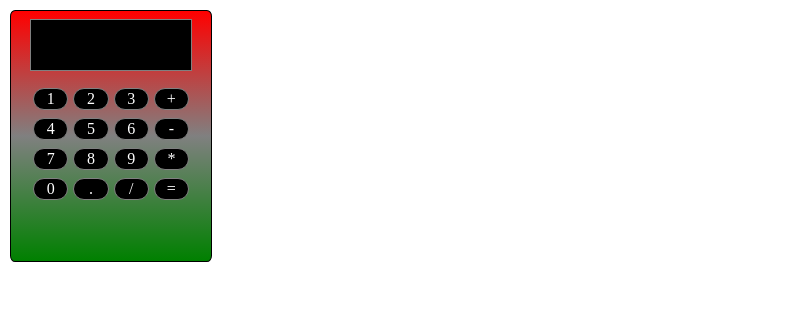
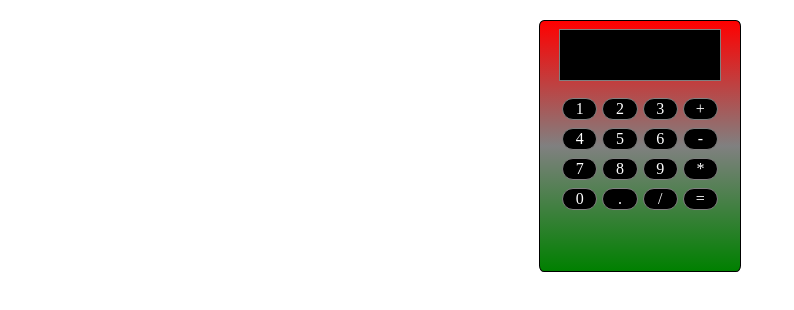
Before and after one commit to ajay91py/Calculator, a plain HTML site: page index.html in a window 1280 px wide. Shown: the whole page, without its empty margins (0-794 px from the left). Drawn offline with Linux system fonts and the light colour scheme.

Commit message:
centered the wrapper

```diff
--- a/style.css
+++ b/style.css
@@ -1,7 +1,8 @@
 body {
-    display: inline-block;
-    align-self: center;
-    margin: 10px ;
+    display: flex;
+    align-items: center;
+    justify-content: center;
+    margin: 20px auto;
 
 
 }
```
